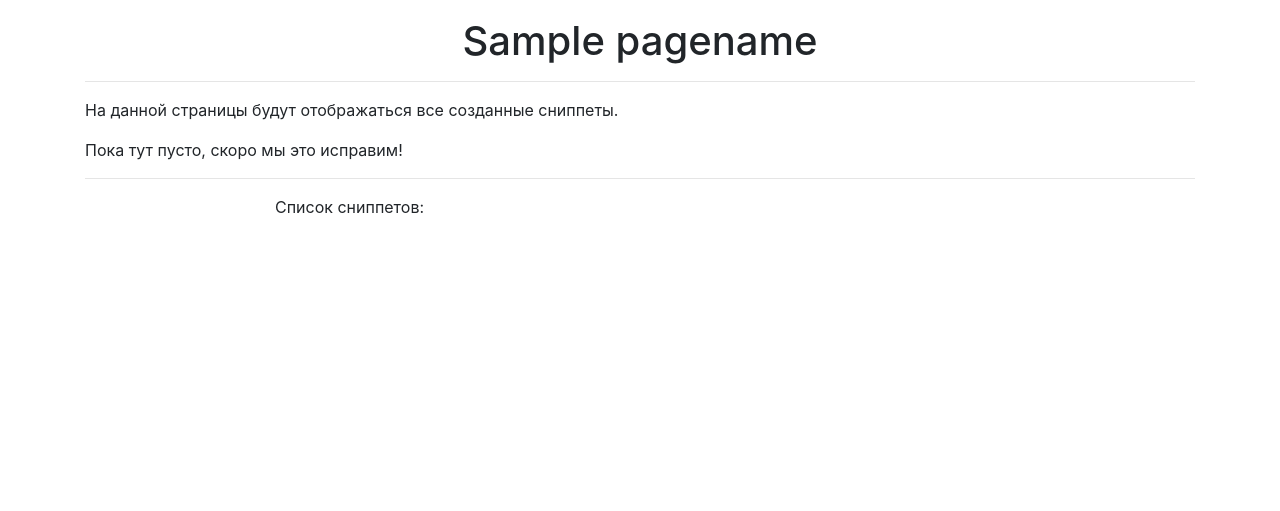
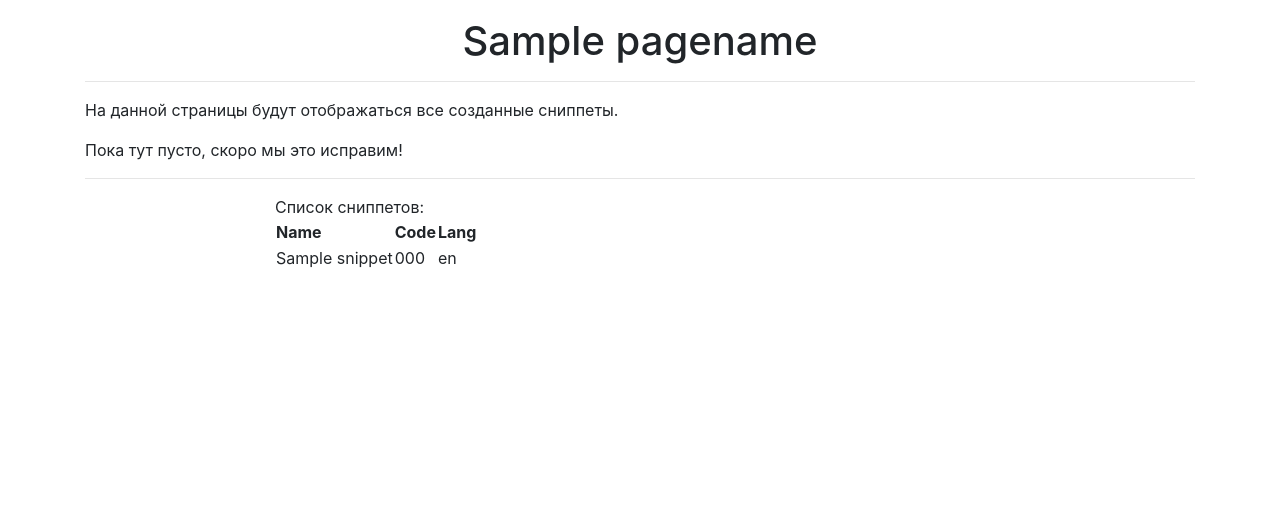
Before and after one commit to RedPandaKsana/Snippets, a Django app: template templates/pages/view_snippets.html in a window 1280 px wide. Shown: the part 59-570 px from the top of the page. Run offline with Django 3.2, Linux system fonts and the light colour scheme; tables that the repository leaves empty hold one stand-in row (values such as "Sample post"); the template is opened without the code that fills it: values that come from a table or form of the project are taken from there, most other values are stand-ins (such as "Sample title", 1, 10 or a date in 2020); some libraries are stand-ins or nearby versions.

Commit message:
Неудачная попытка вывода данных из БД

```diff
--- a/MainApp/views.py
+++ b/MainApp/views.py
@@ -1,5 +1,6 @@
 from django.http import Http404
 from django.shortcuts import render, redirect
+from .models import Snippet
 
 
 def get_base_context(request, pagename):
@@ -21,3 +22,7 @@ def add_snippet_page(request):
 def snippets_page(request):
     context = get_base_context(request, 'Просмотр сниппетов')
     return render(request, 'pages/view_snippets.html', context)
+
+def items(request):
+    items = Snippet.objects.all()
+    return render(request, "pages/view_snippets.html", {"items": items})
--- a/Snippets/settings.py
+++ b/Snippets/settings.py
@@ -38,7 +38,8 @@ INSTALLED_APPS = [
     'django.contrib.messages',
     'django.contrib.staticfiles',
     'MainApp',
-    'django_extensions'
+    'django_extensions',
+    'django_tables2',
 ]
 
 MIDDLEWARE = [
--- a/templates/pages/view_snippets.html
+++ b/templates/pages/view_snippets.html
@@ -12,6 +12,12 @@
 <div class="row">
     <div class="col-4 offset-2">
         Список сниппетов:
+        <table>
+            <tr><th>Name</th><th>Code</th><th>Lang</th></tr>
+            {% for item in items %}
+            <tr><td>{{item.name}}</td><td>{{item.code}}</td><td>{{item.lang}}</td></tr>
+            {% endfor %}
+        </table>
     </div>
 </div>
 {% endblock %}
```
